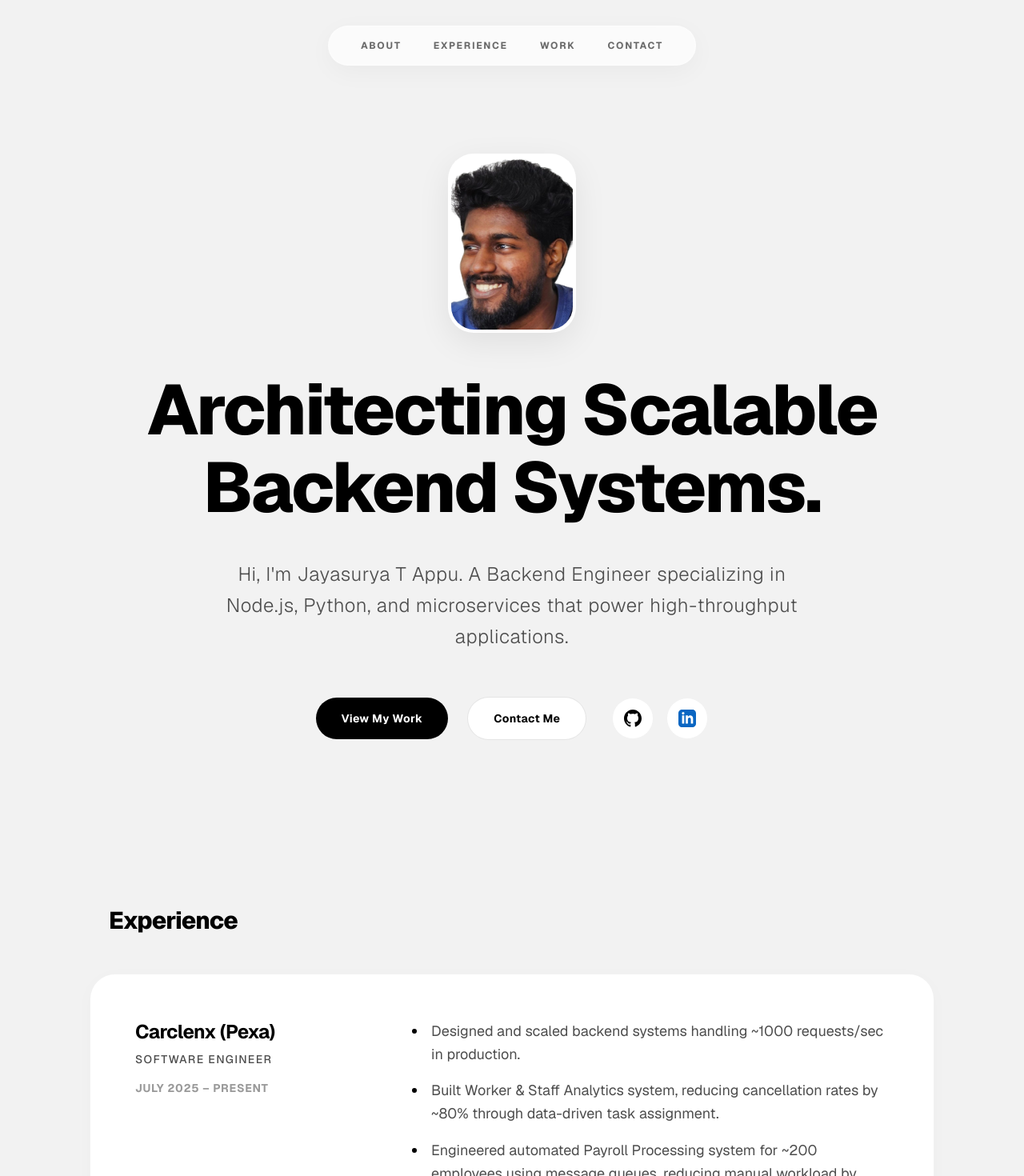
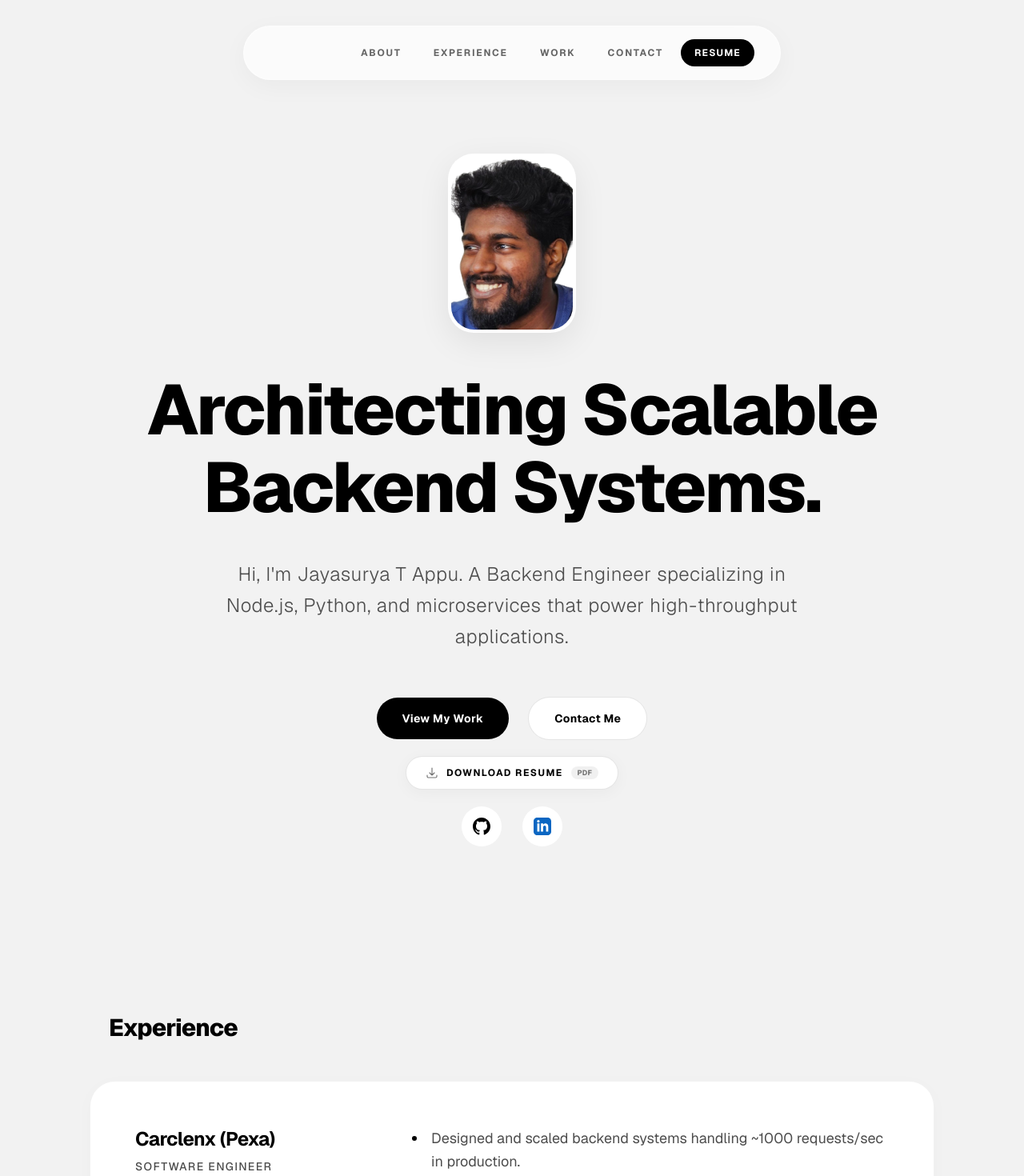
Before and after one commit to Jayasurya-T-Appu/personal-portfolio, a Next.js app: page / in a window 1280 px wide. Shown: the top 1470 px of the page at 80% size. Built offline with nearby package versions, Linux system fonts and the light colour scheme.

Commit message:
jayasurya: added resume to the website

```diff
--- a/src/app/page.tsx
+++ b/src/app/page.tsx
@@ -4,6 +4,7 @@ import { Nav } from "../components/Nav";
 import { ScrollToTop } from "../components/ScrollToTop";
 import { Loader } from "../components/Loader";
 import { FadeIn } from "../components/FadeIn";
+import { RESUME_DOWNLOAD_NAME, RESUME_PATH } from "../constants/resume";
 import Image from "next/image";
 
 export default function Home() {
@@ -14,7 +15,7 @@ export default function Home() {
 
 
       <FadeIn delay={2200}>
-        <section className="pt-32 md:pt-48 pb-10 md:pb-32 px-6 md:px-12 max-w-6xl mx-auto flex flex-col items-center text-center">
+        <section id="about" className="pt-32 md:pt-48 pb-10 md:pb-32 px-6 md:px-12 max-w-6xl mx-auto flex flex-col items-center text-center">
           <div className="w-32 h-44 md:w-40 md:h-56 rounded-[2rem] overflow-hidden mb-8 md:mb-12 shadow-[0_12px_40px_rgba(0,0,0,0.08)] bg-white p-1">
           <div className="w-full h-full rounded-[1.8rem] overflow-hidden relative">
             <Image src="/profile.png" alt="Jayasurya T Appu" fill priority className="object-cover object-top" sizes="(max-width: 768px) 160px, 200px" />
@@ -30,11 +31,34 @@ export default function Home() {
           that power high-throughput applications.
         </p>
 
-          <div className="flex flex-col sm:flex-row items-center justify-center gap-4 sm:gap-6 w-full max-w-[280px] sm:max-w-none mx-auto">
-            <a href="#work" className="w-full sm:w-auto"><Button className="w-full">View My Work</Button></a>
-            <a href="mailto:jayasuryawebdev@gmail.com" target="_blank" rel="noopener noreferrer" className="w-full sm:w-auto"><Button variant="secondary" className="w-full">Contact Me</Button></a>
-
-            <div className="flex items-center justify-center gap-1 sm:gap-4 sm:ml-2 w-full sm:w-auto">
+          <div className="flex flex-col items-center justify-center gap-4 sm:gap-5 w-full max-w-[280px] sm:max-w-none mx-auto">
+            <div className="flex flex-col sm:flex-row items-center justify-center gap-4 sm:gap-6 w-full">
+              <a href="#work" className="w-full sm:w-auto"><Button className="w-full">View My Work</Button></a>
+              <a href="mailto:jayasuryawebdev@gmail.com" target="_blank" rel="noopener noreferrer" className="w-full sm:w-auto"><Button variant="secondary" className="w-full">Contact Me</Button></a>
+            </div>
+            <a
+              href={RESUME_PATH}
+              download={RESUME_DOWNLOAD_NAME}
+              aria-label="Download resume as PDF"
+              className="group inline-flex items-center justify-center gap-2.5 rounded-full border border-black/10 bg-white px-5 py-2.5 sm:px-6 sm:py-3 text-[10px] sm:text-xs font-bold uppercase tracking-[0.12em] text-black shadow-[0_4px_20px_rgba(0,0,0,0.04)] transition-all duration-300 hover:-translate-y-1 hover:border-black/15 hover:shadow-[0_8px_28px_rgba(0,0,0,0.08)]"
+            >
+              <svg
+                xmlns="http://www.w3.org/2000/svg"
+                fill="none"
+                viewBox="0 0 24 24"
+                strokeWidth={1.75}
+                stroke="currentColor"
+                className="h-4 w-4 shrink-0 text-black/55 transition-colors group-hover:text-black"
+                aria-hidden
+              >
+                <path strokeLinecap="round" strokeLinejoin="round" d="M3 16.5v2.25A2.25 2.25 0 005.25 21h13.5A2.25 2.25 0 0021 18.75V16.5M16.5 12L12 16.5m0 0L7.5 12m4.5 4.5V3" />
+              </svg>
+              <span>Download resume</span>
+              <span className="rounded-full bg-black/[0.06] px-2 py-0.5 text-[9px] font-bold tracking-wide text-black/55 group-hover:text-black/70">
+                PDF
+              </span>
+            </a>
+            <div className="flex items-center justify-center gap-4 sm:gap-6 sm:ml-0 w-full sm:w-auto">
               <a href="https://github.com/Jayasurya-T-Appu" target="_blank" rel="noopener noreferrer" aria-label="GitHub Profile" className="p-3.5 bg-white border border-black/5 rounded-full hover:-translate-y-1 hover:shadow-[0_8px_24px_rgba(0,0,0,0.06)] transition-all duration-300 text-black">
                 <svg xmlns="http://www.w3.org/2000/svg" width="22" height="22" viewBox="0 0 24 24" fill="currentColor"><path d="M12 0c-6.626 0-12 5.373-12 12 0 5.302 3.438 9.8 8.207 11.387.599.111.793-.261.793-.577v-2.234c-3.338.726-4.033-1.416-4.033-1.416-.546-1.387-1.333-1.756-1.333-1.756-1.089-.745.083-.729.083-.729 1.205.084 1.839 1.237 1.839 1.237 1.07 1.834 2.807 1.304 3.492.997.107-.775.418-1.305.762-1.604-2.665-.305-5.467-1.334-5.467-5.931 0-1.311.469-2.381 1.236-3.221-.124-.303-.535-1.524.117-3.176 0 0 1.008-.322 3.301 1.23.957-.266 1.983-.399 3.003-.404 1.02.005 2.047.138 3.006.404 2.291-1.552 3.297-1.23 3.297-1.23.653 1.653.242 2.874.118 3.176.77.84 1.235 1.911 1.235 3.221 0 4.609-2.807 5.624-5.479 5.921.43.372.823 1.102.823 2.222v3.293c0 .319.192.694.801.576 4.765-1.589 8.199-6.086 8.199-11.386 0-6.627-5.373-12-12-12z"/></svg>
               </a>
@@ -263,7 +287,10 @@ export default function Home() {
       <FadeIn>
         <footer className="mt-20 md:mt-40 text-center pb-3">
           <h2 className="text-4xl md:text-6xl font-extrabold tracking-tight mb-12 text-black">Let&apos;s build something great.</h2>
-          <a href="mailto:jayasuryawebdev@gmail.com" target="_blank" rel="noopener noreferrer"><Button className="!px-12 !py-6 !text-lg mx-auto">Get in touch</Button></a>
+          <div className="flex flex-col sm:flex-row items-center justify-center gap-4 sm:gap-5">
+            <a href="mailto:jayasuryawebdev@gmail.com" target="_blank" rel="noopener noreferrer"><Button className="!px-12 !py-6 !text-lg mx-auto sm:mx-0">Get in touch</Button></a>
+            <a href={RESUME_PATH} download={RESUME_DOWNLOAD_NAME}><Button variant="secondary" className="!px-12 !py-6 !text-lg mx-auto sm:mx-0">Download resume</Button></a>
+          </div>
 
           <div className="flex gap-6 items-center justify-center mt-6 md:mt-12">
             <a href="https://github.com/Jayasurya-T-Appu" target="_blank" rel="noopener noreferrer" aria-label="GitHub Profile" className="p-4 bg-white border border-black/5 rounded-full hover:-translate-y-1 hover:shadow-[0_8px_24px_rgba(0,0,0,0.06)] transition-all duration-300 text-black">
--- a/src/components/Nav.tsx
+++ b/src/components/Nav.tsx
@@ -1,11 +1,25 @@
+import { RESUME_DOWNLOAD_NAME, RESUME_PATH } from "../constants/resume";
+
 export function Nav() {
   return (
-    <div className="fixed top-4 md:top-8 w-[92%] sm:w-[80%] md:w-auto left-1/2 -translate-x-1/2 z-50 animate-fade-up" style={{ animationDelay: '2.4s' }}>
-      <nav className="flex justify-between md:justify-center items-center gap-2 md:gap-10 py-3 md:py-4 px-6 md:px-10 rounded-full bg-white/70 backdrop-blur-xl border border-white/50 shadow-[0_8px_32px_rgba(0,0,0,0.04)] text-[10px] md:text-xs font-bold uppercase tracking-[0.1em] md:tracking-[0.15em]">
-        <a href="#about" className="text-black/60 hover:text-black transition-colors">About</a>
-        <a href="#experience" className="text-black/60 hover:text-black transition-colors">Experience</a>
-        <a href="#work" className="text-black/60 hover:text-black transition-colors">Work</a>
-        <a href="mailto:jayasuryawebdev@gmail.com" target="_blank" rel="noopener noreferrer" className="text-black/60 hover:text-black transition-colors">Contact</a>
+    <div className="fixed top-4 md:top-8 w-[92%] sm:w-[90%] md:w-auto md:min-w-[min(42rem,92vw)] left-1/2 -translate-x-1/2 z-50 animate-fade-up" style={{ animationDelay: '2.4s' }}>
+      <nav className="flex items-center gap-2 py-3 md:py-4 px-4 sm:px-6 md:px-8 rounded-full bg-white/70 backdrop-blur-xl border border-white/50 shadow-[0_8px_32px_rgba(0,0,0,0.04)] text-[10px] md:text-xs font-bold uppercase tracking-[0.1em] md:tracking-[0.15em]">
+        <div className="hidden md:block w-[5.5rem] shrink-0" aria-hidden />
+        <div className="flex flex-1 flex-wrap items-center justify-center gap-x-2 gap-y-1 sm:gap-x-4 md:gap-x-10 min-w-0">
+          <a href="#about" className="text-black/60 hover:text-black transition-colors shrink-0">About</a>
+          <a href="#experience" className="text-black/60 hover:text-black transition-colors shrink-0">Experience</a>
+          <a href="#work" className="text-black/60 hover:text-black transition-colors shrink-0">Work</a>
+          <a href="mailto:jayasuryawebdev@gmail.com" target="_blank" rel="noopener noreferrer" className="text-black/60 hover:text-black transition-colors shrink-0">Contact</a>
+        </div>
+        <div className="flex shrink-0 justify-end w-[5.5rem]">
+          <a
+            href={RESUME_PATH}
+            download={RESUME_DOWNLOAD_NAME}
+            className="rounded-full border border-black/10 bg-black text-white px-3 py-1.5 md:px-4 md:py-2 hover:bg-black/90 transition-colors tracking-[0.1em]"
+          >
+            Resume
+          </a>
+        </div>
       </nav>
     </div>
   );
--- /dev/null
+++ b/src/constants/resume.ts
@@ -0,0 +1,2 @@
+export const RESUME_PATH = "/Jayasurya_Backend_Developer_Nodejs.pdf";
+export const RESUME_DOWNLOAD_NAME = "Jayasurya_Backend_Developer_Nodejs.pdf";
```
Also changed, not shown: 1 other file (tests, documents, lock files or other folders).
